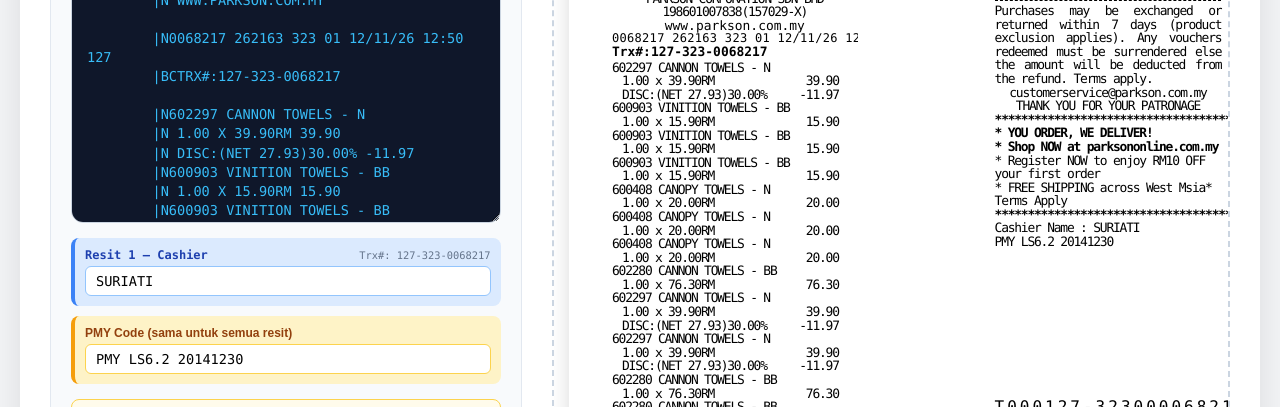
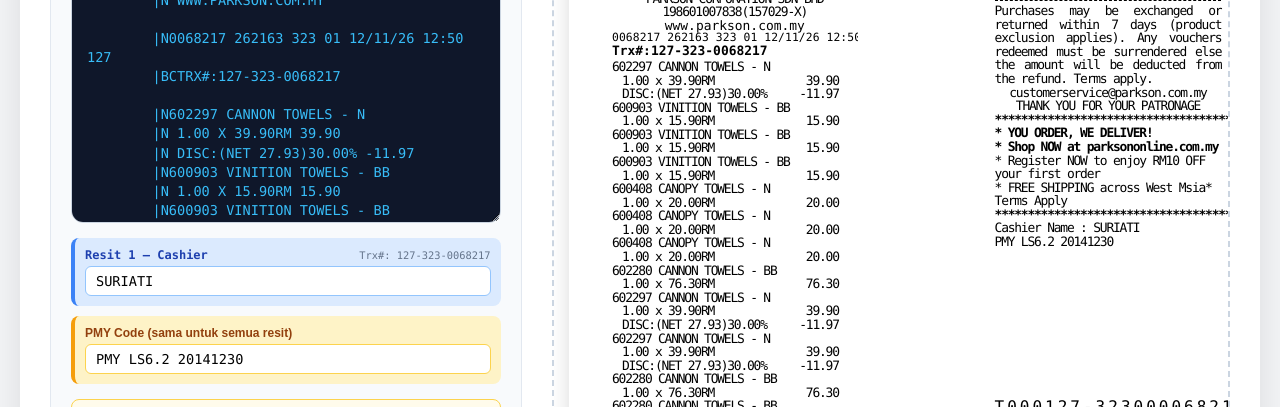
Before and after one commit to parkson127/parkson127.github.io, a plain HTML site: page receipt2.html in a window 1280 px wide. Shown: the part 349-756 px from the top of the page. Drawn offline with Linux system fonts and the light colour scheme.

Commit message:
Update receipt2.html

```diff
--- a/receipt2.html
+++ b/receipt2.html
@@ -135,7 +135,7 @@
 
     .r-www { text-align: center; width: 100%; letter-spacing: normal; }
     .r-membership-justify { display: flex; align-items: flex-start; gap: 0px; width: 100%; font-size: var(--body-font-size); font-weight: 600; white-space: nowrap; letter-spacing: -1px; text-align: left; }
-    .r-date-left { font-size: 9pt; font-weight: 400; letter-spacing: 0.3px; text-align: left; width: 100%; white-space: nowrap; overflow: hidden; }
+    .r-date-left { font-size: 8.5pt; font-weight: 400; letter-spacing: 0.1px; text-align: left; width: 100%; white-space: nowrap; overflow: hidden; }
     .r-trx-normal { font-size: var(--body-font-size); font-weight: 900; letter-spacing: normal; width: 100%; text-align: left; }
     .r-card-normal { font-size: var(--body-font-size); font-weight: 900; letter-spacing: normal; width: 100%; text-align: left; }
     .r-price-row { display: flex; justify-content: space-between; align-items: flex-start; gap: 5px; width: 100%; font-weight: 900; }
```
